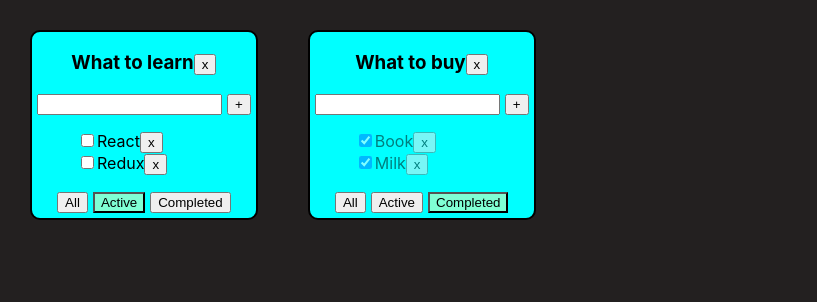
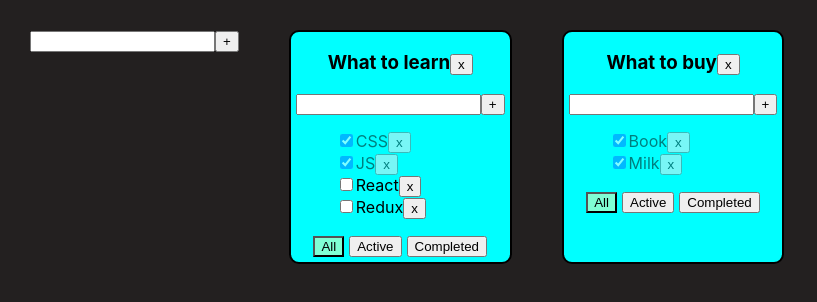
Before and after one commit to alleksandr93/Todolist_Youtube, a React (Create React App) app: page / in a window 1280 px wide. Shown: the top 302 px of the page, without its empty margins (0-817 px from the left). Built offline with nearby package versions, Linux system fonts and the light colour scheme; the HTML template or start-up script is replaced by a standard one.

Commit message:
Lesson06

```diff
--- /dev/null
+++ b/src/AddItemForm.tsx
@@ -0,0 +1,32 @@
+import React, {ChangeEvent, KeyboardEvent, useState} from 'react';
+
+type AddItemFromPropsType = {
+    addItem: (todolistId: string) => void
+
+}
+export const AddItemForm = (props: AddItemFromPropsType) => {
+    const [title, setTitle] = useState('')
+    const [error, setError] = useState<string | null>(null)
+    const onChangeHandler = (e: ChangeEvent<HTMLInputElement>) => setTitle(e.currentTarget.value)
+    const onKeyPressHandler = (e: KeyboardEvent<HTMLInputElement>) => {
+        setError(null)
+        if (e.charCode === 13) {
+            props.addItem( title)
+            setTitle('')
+        }
+    }
+    const addTask = () => {
+        debugger
+        if (title.trim() !== '') {
+            props.addItem(title)
+            setTitle('')
+        } else {
+            setError('Title is required')
+        }
+    }
+    return <div>
+        <input className={error ? 'error' : ''} value={title} onChange={onChangeHandler}
+               onKeyPress={onKeyPressHandler}/>
+        <button onClick={addTask}>+</button>
+        {error && <div className={'error-message'}>{error}</div>}</div>
+}
--- a/src/App.tsx
+++ b/src/App.tsx
@@ -3,6 +3,7 @@ import React, {useState} from 'react';
 import './App.css';
 import {TaskType, Todolist} from './Todolist';
 import {v1} from 'uuid';
+import {AddItemForm} from './AddItemForm';
 //Типизация кнопок фильтра
 export type FilterValueType = 'All' | 'Completed' | 'Active'
 export type todolistType = {
@@ -10,58 +11,61 @@ export type todolistType = {
     title: string
     filter: FilterValueType
 }
+type TaskStateType = {
+    [key: string]: Array<TaskType>
+}
 
 function App() {
 // IdTodolists
     const todolistId1 = v1()
     const todolistId2 = v1()
     // Данные
-    const [tasksObj, setTasks]=useState({
-        [todolistId1]:[
+    const [tasksObj, setTasks] = useState<TaskStateType>({
+        [todolistId1]: [
             {id: v1(), title: 'CSS', isDone: true},
             {id: v1(), title: 'JS', isDone: true},
             {id: v1(), title: 'React', isDone: false},
             {id: v1(), title: 'Redux', isDone: false},
         ],
-        [todolistId2]:[
+        [todolistId2]: [
             {id: v1(), title: 'Book', isDone: true},
             {id: v1(), title: 'Milk', isDone: true},
         ]
     })
     const [todolists, setTodolists] = useState<Array<todolistType>>([
-        {id: todolistId1, title: 'What to learn', filter: 'Active'},
-        {id: todolistId2, title: 'What to buy', filter: 'Completed'},
+        {id: todolistId1, title: 'What to learn', filter: 'All'},
+        {id: todolistId2, title: 'What to buy', filter: 'All'},
     ])
     // Локальный стейт чтобы изменять состояние
     let [filter, setFilter] = useState<FilterValueType>('All')
-    const removeTodolist =(todolistId:string)=>{
-        setTodolists(todolists.filter(tl=>tl.id !== todolistId))
+    const removeTodolist = (todolistId: string) => {
+        setTodolists(todolists.filter(tl => tl.id !== todolistId))
         delete tasksObj[todolistId]
         setTasks({...tasksObj})
     }
-    const removeTask = (todolistId:string,id: string) => {
+    const removeTask = (todolistId: string, id: string) => {
         let tasks = tasksObj[todolistId]
-        let filtredTasks = tasks.filter(t=>t.id !==id)
-        tasksObj[todolistId]=filtredTasks
+        let filtredTasks = tasks.filter(t => t.id !== id)
+        tasksObj[todolistId] = filtredTasks
         setTasks({...tasksObj})
 
     }
-    const changeFilter = (todolistId:string,value: FilterValueType) => {
-       let todolist = todolists.find(tl=>tl.id === todolistId)
-        if(todolist){
-            todolist.filter=value
+    const changeFilter = (todolistId: string, value: FilterValueType) => {
+        let todolist = todolists.find(tl => tl.id === todolistId)
+        if (todolist) {
+            todolist.filter = value
         }
         setTodolists([...todolists])
     }
 
-    const addTack = (todolistId:string,title: string) => {
+    const addTack = (todolistId: string, title: string) => {
         let newTask = {id: v1(), title: title, isDone: false}
         let tasks = tasksObj[todolistId]
         let newTasks = [newTask, ...tasks]
-        tasksObj[todolistId]=newTasks
+        tasksObj[todolistId] = newTasks
         setTasks({...tasksObj})
     }
-    const changeStatus = (todolistId:string,taskId: string, isDone: boolean) => {
+    const changeStatus = (todolistId: string, taskId: string, isDone: boolean) => {
         let tasks = tasksObj[todolistId]
         const newTask = tasks.find(el => el.id === taskId)
         if (newTask) {
@@ -70,9 +74,30 @@ function App() {
 
         setTasks({...tasksObj})
     }
+    const addTodolist = (title: string) => {
+        let todolist: todolistType = {id: v1(), title, filter: 'All'}
+        setTodolists([todolist, ...todolists])
+        setTasks({...tasksObj, [todolist.id]: []})
+    }
+    const changeTaskTitle=(todolistId: string, taskId: string, newValue: string)=>{
+        let tasks = tasksObj[todolistId]
+        const newTask = tasks.find(el => el.id === taskId)
+        if (newTask) {
+            newTask.title = newValue
+        }
 
+        setTasks({...tasksObj})
+    }
+    const changetodolistTitle=(todolistId: string,newTitle: string)=>{
+        const todolist =todolists.find(tl=>tl.id===todolistId)
+        if(todolist){
+            todolist.title = newTitle
+            setTodolists([...todolists])
+        }
+    }
     return (
         <div className="App">
+            <AddItemForm addItem={addTodolist}/>
             {todolists.map(tl => {
                 let tasksForTodolist = tasksObj[tl.id]
                 if (tl.filter === 'Completed') {
@@ -88,10 +113,12 @@ function App() {
                     changeFilter={changeFilter}
                     removeTask={removeTask}
                     tasks={tasksForTodolist}
-                    addTack={addTack}
+                    addTask={addTack}
                     changeStatus={changeStatus}
+                    changeTaskTitle={changeTaskTitle}
                     filter={tl.filter}
                     removeTodolist={removeTodolist}
+                    changetodolistTitle={changetodolistTitle}
 
                 />
             })}
--- /dev/null
+++ b/src/EditableSpan.tsx
@@ -0,0 +1,24 @@
+import React, {ChangeEvent, useState} from 'react';
+
+type EditableSpanPropsType = {
+    oldTitle: string
+    onChange:(newValue:string)=>void
+}
+export const EditableSpan = (props: EditableSpanPropsType) => {
+    const [editMode, setEditMode] = useState<boolean>(false)
+    const [title,setTitle]=useState('')
+    const activateEditMode = () => {
+        setEditMode(true)
+        setTitle(props.oldTitle)
+    }
+    const deActivateEditMode = () => {
+        setEditMode(false)
+        props.onChange(title)
+    }
+    const onChangeTitleHandler=(e: ChangeEvent<HTMLInputElement>)=>{
+       setTitle(e.currentTarget.value)
+    }
+
+    return editMode ? <input value={title} onChange={onChangeTitleHandler} onBlur={deActivateEditMode} autoFocus type="text"/>
+        : <span onDoubleClick={activateEditMode}>{props.oldTitle}</span>
+}
--- a/src/Todolist.tsx
+++ b/src/Todolist.tsx
@@ -1,19 +1,22 @@
-import React, {ChangeEvent, KeyboardEvent, useState} from 'react';
+import React, {ChangeEvent} from 'react';
 import {FilterValueType} from './App';
-import {carryValue} from '@testing-library/user-event/dist/keyboard/shared';
-import {log} from 'node:util';
+import {AddItemForm} from './AddItemForm';
+import {EditableSpan} from './EditableSpan';
 
 
 type PropsType = {
     title: string
     tasks: Array<TaskType>
-    removeTask: (todolistId:string,id: string) => void
-    changeFilter: (todolistId:string,value: FilterValueType) => void
-    addTack: (todolistId:string,title: string) => void
-    changeStatus: (todolistId:string,taskId: string, isDone: boolean) => void
+    removeTask: (todolistId: string, id: string) => void
+    changeFilter: (todolistId: string, value: FilterValueType) => void
+    addTask: (todolistId: string, title: string) => void
+    changeStatus: (todolistId: string, taskId: string, isDone: boolean) => void
+    changeTaskTitle: (todolistId: string, taskId: string, newValue: string) => void
     filter: FilterValueType
-    todolistId:string
-    removeTodolist:(todolistId:string)=>void
+    todolistId: string
+    removeTodolist: (todolistId: string) => void
+    changetodolistTitle:(todolistId: string,newTitle: string)=>void
+
 }
 export type TaskType = {
     id: string
@@ -22,52 +25,38 @@ export type TaskType = {
 }
 
 export function Todolist(props: PropsType) {
-    // Стейт где храница значения которые мы ввоим в инпут
-    const [newTaskTitle, setNewTaskTitle] = useState('')
-    const [error, setError] = useState<string | null>(null)
-    // Заисываем в стейт что что изменяем в инпуте
-    const onNewTitleChangeHandler = (e: ChangeEvent<HTMLInputElement>) => setNewTaskTitle(e.currentTarget.value)
-
-    const onKeyPressHandler = (e: KeyboardEvent<HTMLInputElement>) => {
-        setError(null)
-        if (e.charCode === 13) {
-            props.addTack(props.todolistId,newTaskTitle)
-            setNewTaskTitle('')
-        }
+    const onAllClickHandler = () => props.changeFilter(props.todolistId, 'All')
+    const onActiveClickHandler = () => props.changeFilter(props.todolistId, 'Active')
+    const onCompletedClickHandler = () => props.changeFilter(props.todolistId, 'Completed')
+    const removeTodolistHandler = () => {
+        props.removeTodolist(props.todolistId)
     }
-    const addTask = () => {
-        if (newTaskTitle.trim() !== '') {
-            props.addTack(props.todolistId,newTaskTitle)
-            setNewTaskTitle('')
-        } else {
-            setError('Title is required')
-        }
-
+    const addTask = (title: string) => {
+        debugger
+        props.addTask(props.todolistId, title)
     }
-    const onAllClickHandler = () => props.changeFilter(props.todolistId,'All')
-    const onActiveClickHandler = () => props.changeFilter(props.todolistId,'Active')
-    const onCompletedClickHandler = () => props.changeFilter(props.todolistId,'Completed')
-    const removeTodolistHandler =()=>{
-      props.removeTodolist(props.todolistId)
+    const changetodolistTitle=(newTitle:string)=>{
+props.changetodolistTitle(props.todolistId,newTitle)
     }
-
     return (
         <div className={'todolist'}>
-            <h3>{props.title}<button onClick={removeTodolistHandler}>x</button></h3>
+            <h3> <EditableSpan oldTitle={props.title} onChange={changetodolistTitle}/>
+                <button onClick={removeTodolistHandler}>x</button>
+            </h3>
             <div className={'wrap'}>
-                <input className={error ? 'error' : ''} value={newTaskTitle} onChange={onNewTitleChangeHandler}
-                       onKeyPress={onKeyPressHandler}/>
-                <button onClick={addTask}>+</button>
-                {error && <div className={'error-message'}>{error}</div>}
+                <AddItemForm addItem={addTask}/>
                 <ul>
                     {props.tasks.map(t => {
-                            const removeHandler = () => props.removeTask(props.todolistId,t.id)
-                            const onChangeHandler = (event: ChangeEvent<HTMLInputElement>) => {
-                                props.changeStatus(props.todolistId,t.id, event.currentTarget.checked)
+                            const removeHandler = () => props.removeTask(props.todolistId, t.id)
+                            const onChangeStatusHandler = (event: ChangeEvent<HTMLInputElement>) => {
+                                props.changeStatus(props.todolistId, t.id, event.currentTarget.checked)
+                            }
+                            const onChangeTitleHandler = (newValue: string) => {
+                                props.changeTaskTitle(props.todolistId, t.id, newValue)
                             }
                             return <li className={t.isDone ? 'is-done' : ''} key={t.id}>
-                                <input type="checkbox" onChange={onChangeHandler} checked={t.isDone}/>
-                                <span>{t.title}</span>
+                                <input type="checkbox" onChange={onChangeStatusHandler} checked={t.isDone}/>
+                                <EditableSpan oldTitle={t.title} onChange={onChangeTitleHandler}/>
                                 <button onClick={removeHandler}>x
                                 </button>
                             </li>
```
